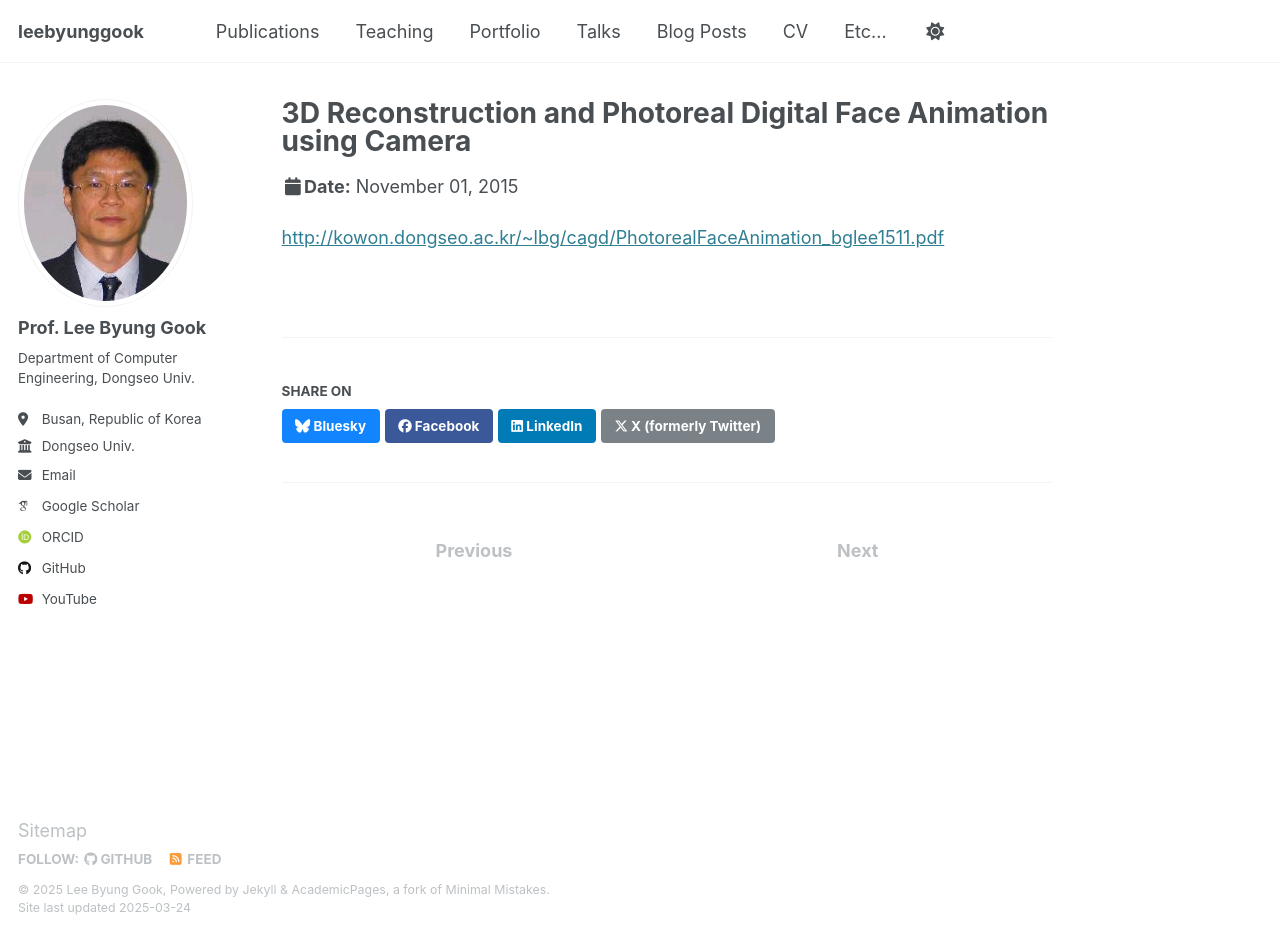
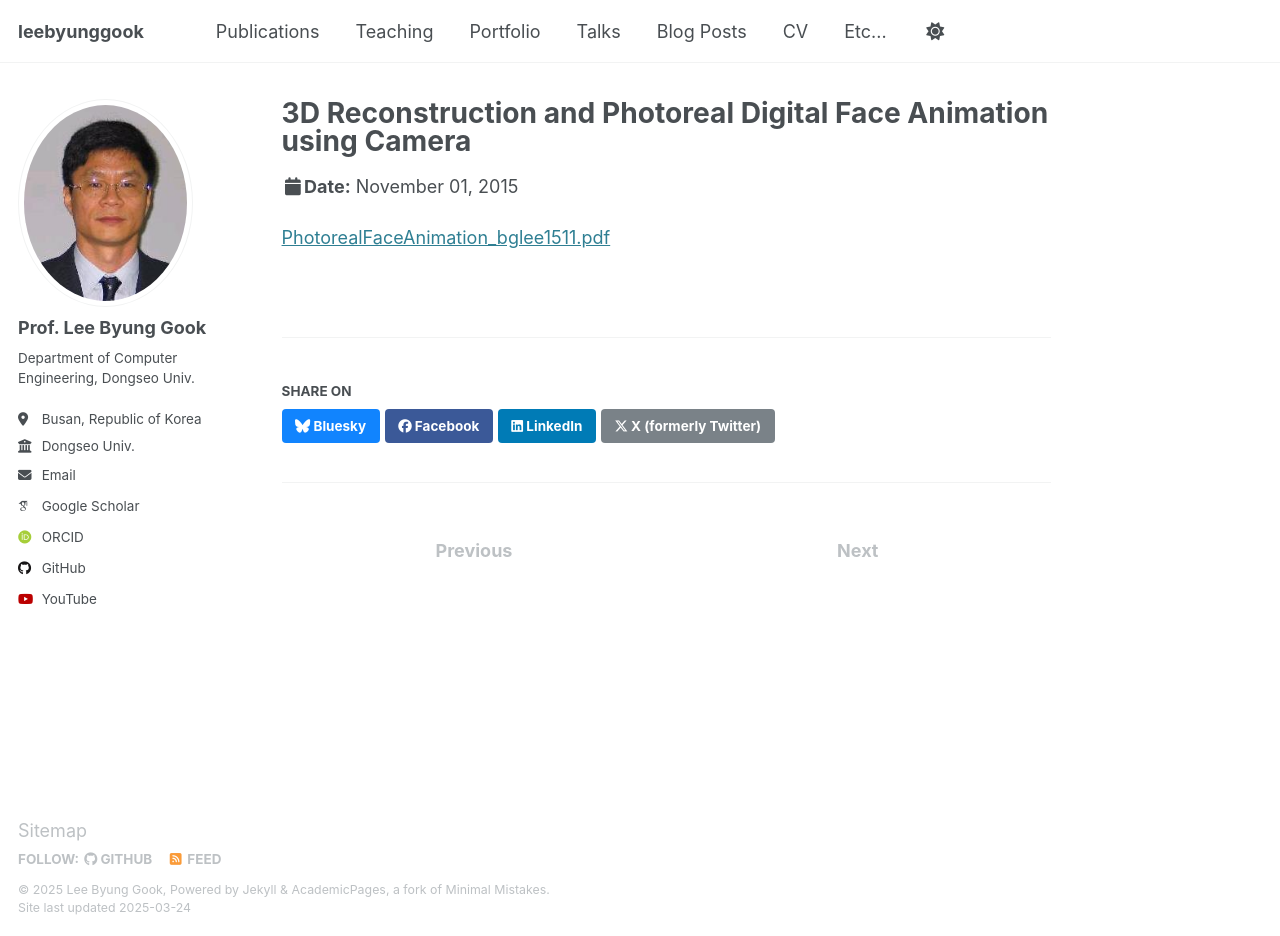
Before and after one commit to leebyunggook/leebyunggook.github.io, a Jekyll site: the page built from _talks/2015-11-01-PRFA.md, in a window 1280 px wide and 936 px high. Built offline with Jekyll 4.4.1, drawn with Linux system fonts in a browser that asks for light colours; some web fonts are replaced; part of the change alters nothing that is shown.

Commit message:
Update 2015-11-01-PRFA.md

```diff
--- a/_talks/2015-11-01-PRFA.md
+++ b/_talks/2015-11-01-PRFA.md
@@ -8,4 +8,4 @@ date: 2015-11-01
 location: "Dongseo Univ., Busan, Korea"
 ---
 
-[http://kowon.dongseo.ac.kr/~lbg/cagd/PhotorealFaceAnimation_bglee1511.pdf](http://kowon.dongseo.ac.kr/~lbg/cagd/PhotorealFaceAnimation_bglee1511.pdf)
+[PhotorealFaceAnimation_bglee1511.pdf](http://kowon.dongseo.ac.kr/~lbg/cagd/PhotorealFaceAnimation_bglee1511.pdf)
```
